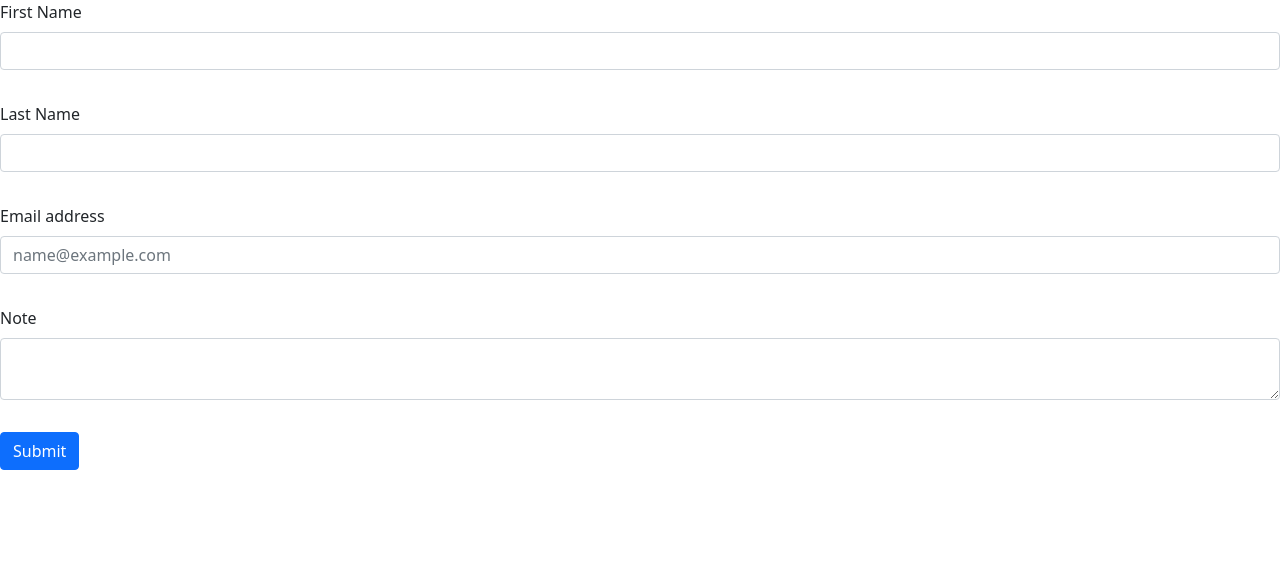
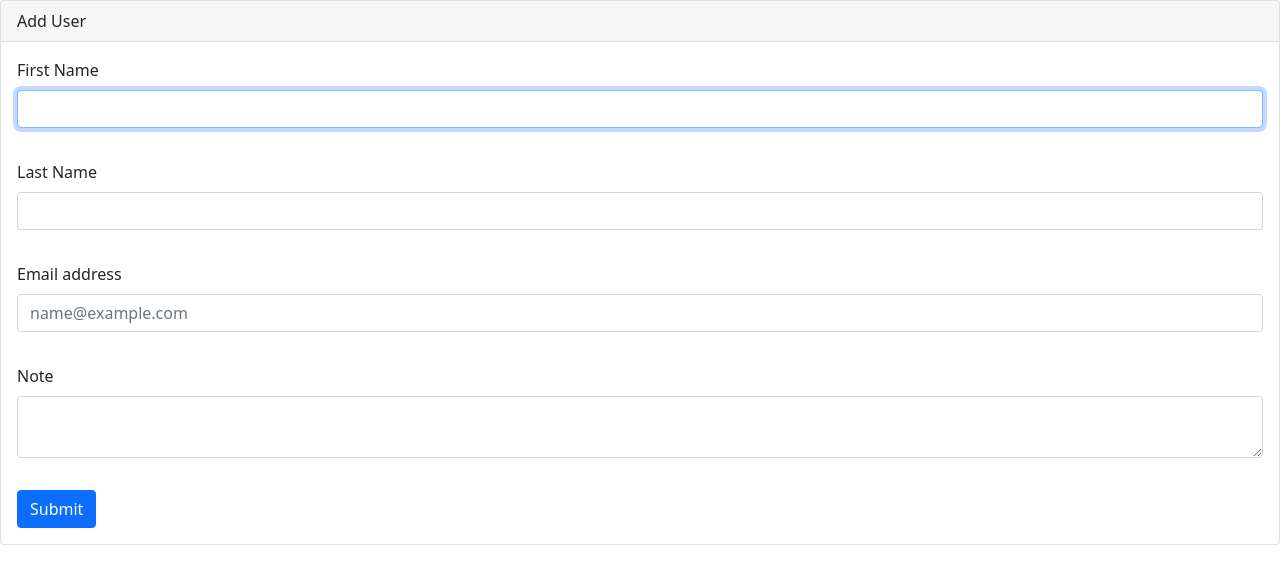
Before and after one commit to LailaAli/SimpleForm, a React (Create React App) app: page / in a window 1280 px wide. Shown: the top 584 px of the page. Built offline with nearby package versions, Linux system fonts and the light colour scheme.

Commit message:
Contact Form: Add basic functionality

```diff
--- a/src/components/ContactForm/ContactForm.tsx
+++ b/src/components/ContactForm/ContactForm.tsx
@@ -1,55 +1,107 @@
-import React, { useRef, useState } from "react";
+import React, { useState, useEffect } from "react";
 import { IContactForm } from "../../common/interfaces/IContactForm";
 import { useForm } from "react-hook-form";
 
-// Bootstrap
-import { Form, Button } from "react-bootstrap";
+// Bootstrap styles
+import { Form, Button, Card } from "react-bootstrap";
 
-export const ContactForm: React.FC = (props) => {
-   const {} = props;
-   const [formData, setFormData] = useState<object[]>([]);
-   const { register, handleSubmit } = useForm<IContactForm>();
+interface IContactFormProps {
+   methods?: any;
+}
+
+const defaultValues = { firstName: "", lastName: "", email: "", note: "" };
+
+export const ContactForm: React.FC<IContactFormProps> = () => {
+   const [formData, setFormData] = useState<IContactForm[]>([]);
+
+   const {
+      register,
+      handleSubmit,
+      reset,
+      formState: { errors, isSubmitSuccessful, isSubmitted },
+      setFocus,
+   } = useForm<IContactForm>();
+
+   // Submit form
+   const onSubmit = (data: IContactForm) => {
+      const newData = [];
+      newData.push(data);
+      setFormData(newData);
+      reset(defaultValues);
+   };
+
+   // Set focus on first field on page load and form submission
+   useEffect(() => {
+      setFocus("firstName");
+   }, [setFocus, isSubmitted]);
+
    return (
-      <div>
-         <Form
-            onSubmit={handleSubmit((data: IContactForm) => {
-               setFormData([data]);
-            })}
-         >
+      <Card>
+         <Card.Header>Add User</Card.Header>
+         <Card.Body>
+            <Form onSubmit={handleSubmit(onSubmit)}>
                <Form.Group controlId="contactFormFirstName">
                   <Form.Label>First Name</Form.Label>
                   <Form.Control
+                     className={errors.firstName ? "error" : ""}
                      type="text"
-                  {...(register("firstName"), { required: true })}
+                     {...register("firstName", {
+                        required: "This field is required",
+                     })}
                   />
+                  {errors.firstName && (
+                     <p className="errorText">{errors.firstName.message}</p>
+                  )}
                </Form.Group>
                <Form.Group controlId="contactFormLastName">
                   <Form.Label>Last Name</Form.Label>
                   <Form.Control
+                     className={errors.lastName ? "error" : ""}
                      type="text"
-                  {...(register("lastName"), { required: true })}
+                     {...register("lastName", {
+                        required: "This field is required",
+                     })}
                   />
+                  {errors.lastName && (
+                     <p className="errorText">{errors.lastName.message}</p>
+                  )}
                </Form.Group>
                <Form.Group controlId="contactFormEmail">
                   <Form.Label>Email address</Form.Label>
                   <Form.Control
+                     className={errors.email ? "error" : ""}
                      type="email"
                      placeholder="name@example.com"
-                  {...register("email", { required: true })}
+                     {...register("email", {
+                        required: "This field is required",
+                     })}
                   />
+                  {errors.email && (
+                     <p className="errorText">{errors.email.message}</p>
+                  )}
                </Form.Group>
                <Form.Group controlId="contactFormNote">
                   <Form.Label>Note</Form.Label>
                   <Form.Control
                      as="textarea"
+                     className={errors.note ? "error" : ""}
                      type="text"
-                  {...(register("note"), { required: true })}
+                     {...register("note", {
+                        required: "This field is required",
+                     })}
                   />
+                  {errors.note && (
+                     <p className="errorText">{errors.note.message}</p>
+                  )}
                </Form.Group>
                <Button variant="primary" type="submit">
                   Submit
                </Button>
             </Form>
-      </div>
+         </Card.Body>
+         {/* {isSubmitSuccessful && <p>Your message has been sent!</p>} */}
+
+         {formData.map((item) => item.email)}
+      </Card>
    );
 };
```
Also changed, not shown: src/components/ContactForm/ContactForm.module.scss (added). Lines whose indentation alone changed are shown as unchanged.
